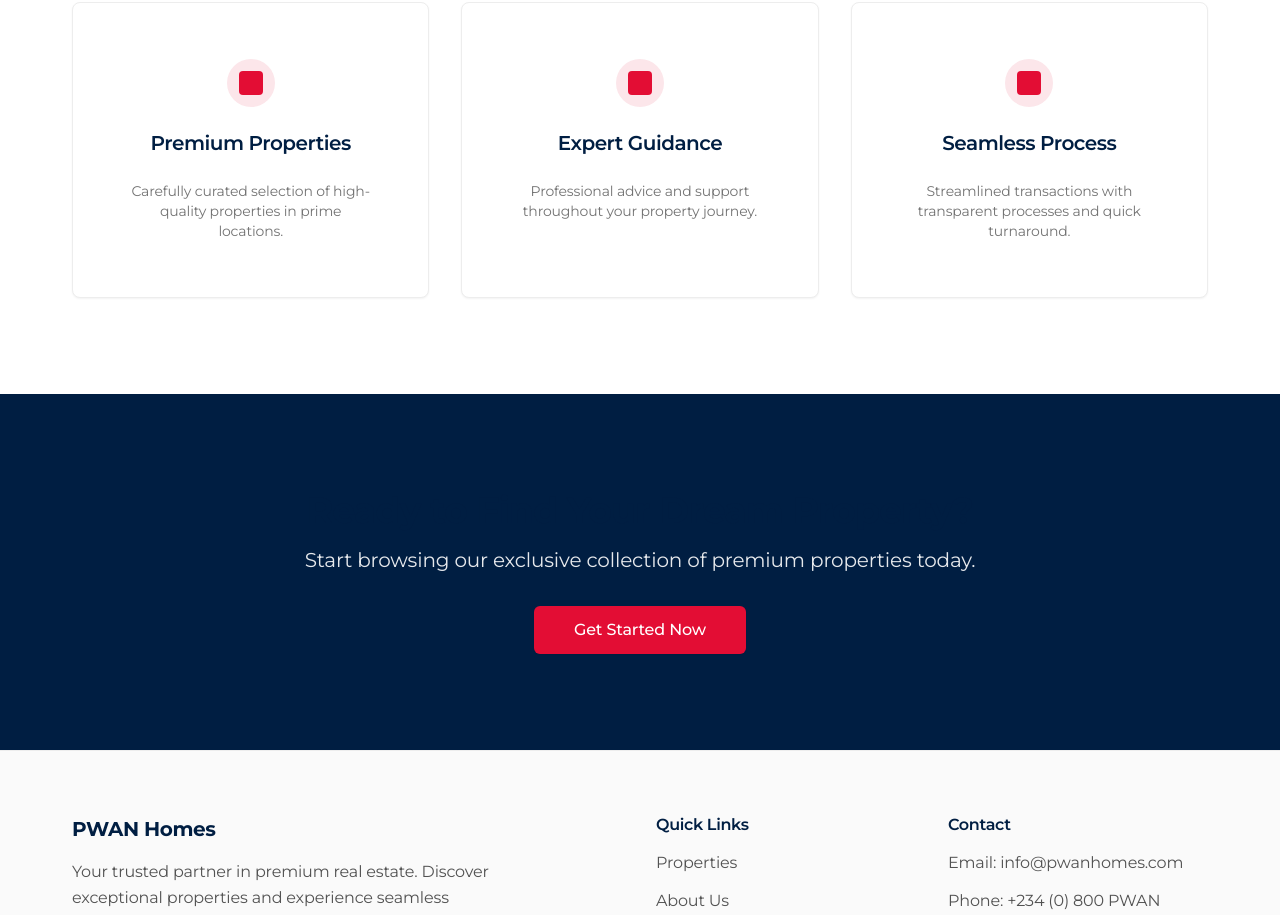
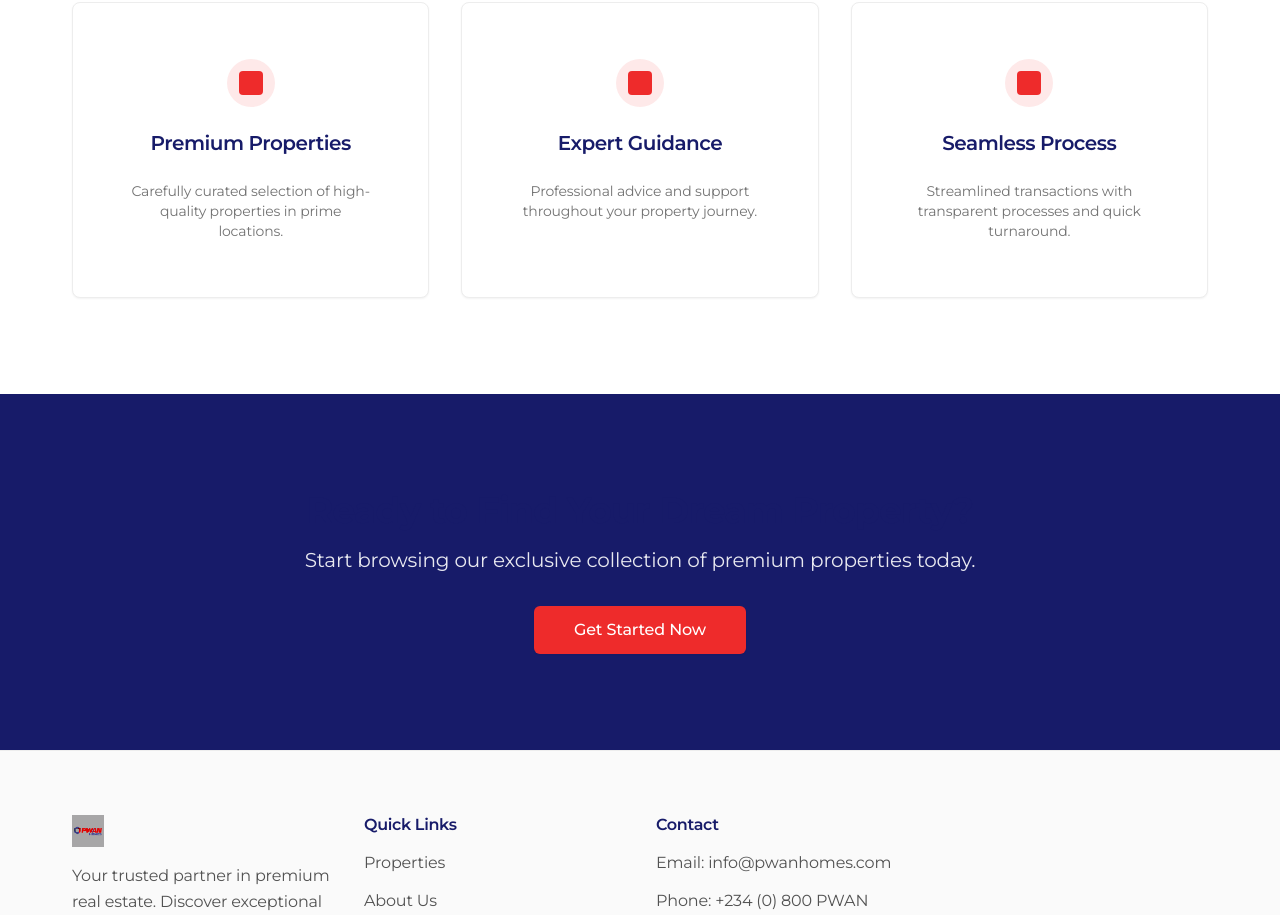
Before and after one commit to vincereonetwothree-rgb/pwan-property-flow, a React (Vite) app: page / in a window 1280 px wide. Shown: the part 1100-2015 px from the top of the page. Built offline with nearby package versions, Linux system fonts and the light colour scheme.

Commit message:
Add logo to header
Replace placeholder text in the header with the PWAN Homes logo and blend the brand colors.

```diff
--- a/src/components/layout/Footer.tsx
+++ b/src/components/layout/Footer.tsx
@@ -8,10 +8,12 @@ const Footer = () => {
         <div className="py-12 md:py-16">
           <div className="grid grid-cols-1 md:grid-cols-4 gap-8">
             {/* Brand */}
-            <div className="md:col-span-2">
-              <h3 className="text-xl font-bold text-pwan-navy mb-4">
-                PWAN Homes
-              </h3>
+            <div>
+              <img
+                src="/lovable-uploads/64f49d66-d8b4-4642-a622-1bdfe320833f.png"
+                alt="PWAN Homes"
+                className="h-8 mb-4"
+              />
               <p className="text-neutral-600 max-w-md leading-relaxed">
                 Your trusted partner in premium real estate. Discover exceptional properties
                 and experience seamless property transactions with our professional team.
--- a/src/components/layout/Navigation.tsx
+++ b/src/components/layout/Navigation.tsx
@@ -9,9 +9,11 @@ const Navigation = () => {
         <div className="flex items-center justify-between h-16">
           {/* Logo */}
           <div className="flex items-center">
-            <h1 className="text-2xl font-bold text-pwan-navy">
-              PWAN Homes
-            </h1>
+            <img
+              src="/lovable-uploads/64f49d66-d8b4-4642-a622-1bdfe320833f.png"
+              alt="PWAN Homes"
+              className="h-8 md:h-10"
+            />
           </div>
 
           {/* Navigation Links */}
--- a/src/index.css
+++ b/src/index.css
@@ -8,13 +8,14 @@ All colors MUST be HSL for consistency and theming support.
 
 @layer base {
   :root {
-    /* PWAN Brand Colors */
-    --pwan-red: 349 89% 47%; /* #E30613 converted to HSL */
-    --pwan-navy: 213 100% 13%; /* #002147 converted to HSL */
+    /* PWAN Brand Colors - Updated to match logo */
+    --pwan-red: 0 85% 55%; /* Brighter red from logo */
+    --pwan-navy: 237 64% 25%; /* Blue/purple from logo */
+    --pwan-blue: 237 64% 35%; /* Lighter blue variant */
 
     /* Core System Colors */
     --background: 0 0% 100%;
-    --foreground: 213 100% 13%; /* Using PWAN Navy for primary text */
+    --foreground: 237 64% 25%; /* Using PWAN blue for primary text */
 
     /* Neutral Scale */
     --neutral-50: 0 0% 98%;
@@ -29,24 +30,24 @@ All colors MUST be HSL for consistency and theming support.
     --neutral-900: 0 0% 9%;
 
     --card: 0 0% 100%;
-    --card-foreground: 213 100% 13%;
+    --card-foreground: 237 64% 25%;
 
     --popover: 0 0% 100%;
-    --popover-foreground: 213 100% 13%;
+    --popover-foreground: 237 64% 25%;
 
     /* Primary uses PWAN Red */
-    --primary: 349 89% 47%;
+    --primary: 0 85% 55%;
     --primary-foreground: 0 0% 100%;
 
     /* Secondary uses light neutrals */
     --secondary: 0 0% 96%;
-    --secondary-foreground: 213 100% 13%;
+    --secondary-foreground: 237 64% 25%;
 
     --muted: 0 0% 96%;
     --muted-foreground: 0 0% 45%;
 
     --accent: 0 0% 96%;
-    --accent-foreground: 213 100% 13%;
+    --accent-foreground: 237 64% 25%;
 
     --destructive: 0 84.2% 60.2%;
     --destructive-foreground: 0 0% 98%;
@@ -60,12 +61,12 @@ All colors MUST be HSL for consistency and theming support.
     /* Sidebar (using neutral tones) */
     --sidebar-background: 0 0% 98%;
     --sidebar-foreground: 0 0% 25%;
-    --sidebar-primary: 213 100% 13%;
+    --sidebar-primary: 237 64% 25%;
     --sidebar-primary-foreground: 0 0% 98%;
     --sidebar-accent: 0 0% 96%;
-    --sidebar-accent-foreground: 213 100% 13%;
+    --sidebar-accent-foreground: 237 64% 25%;
     --sidebar-border: 0 0% 93%;
-    --sidebar-ring: 349 89% 47%;
+    --sidebar-ring: 0 85% 55%;
 
     /* Spacing Scale (8pt grid) */
     --space-1: 0.125rem; /* 2px */
@@ -123,7 +124,7 @@ All colors MUST be HSL for consistency and theming support.
     --sidebar-accent: 0 0% 15%;
     --sidebar-accent-foreground: 0 0% 98%;
     --sidebar-border: 0 0% 25%;
-    --sidebar-ring: 349 89% 47%;
+    --sidebar-ring: 0 85% 55%;
   }
 }
 
--- a/tailwind.config.ts
+++ b/tailwind.config.ts
@@ -26,6 +26,7 @@ export default {
 				/* PWAN Brand Colors */
 				'pwan-red': 'hsl(var(--pwan-red))',
 				'pwan-navy': 'hsl(var(--pwan-navy))',
+				'pwan-blue': 'hsl(var(--pwan-blue))',
 
 				/* Neutral Scale */
 				'neutral': {
```
Also changed, not shown: public/lovable-uploads/64f49d66-d8b4-4642-a622-1bdfe320833f.png (added).
